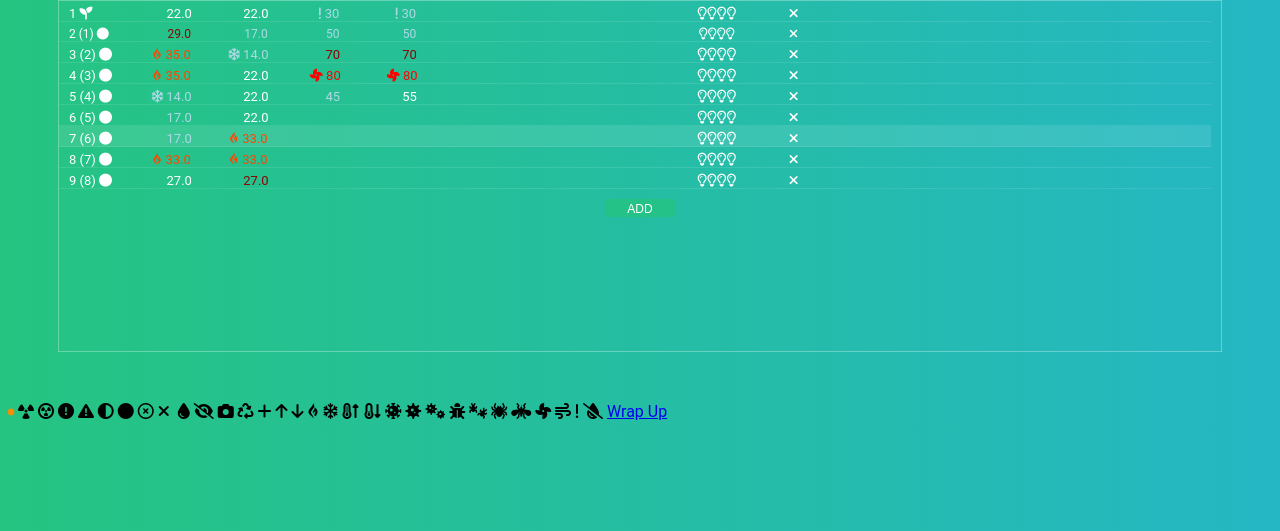
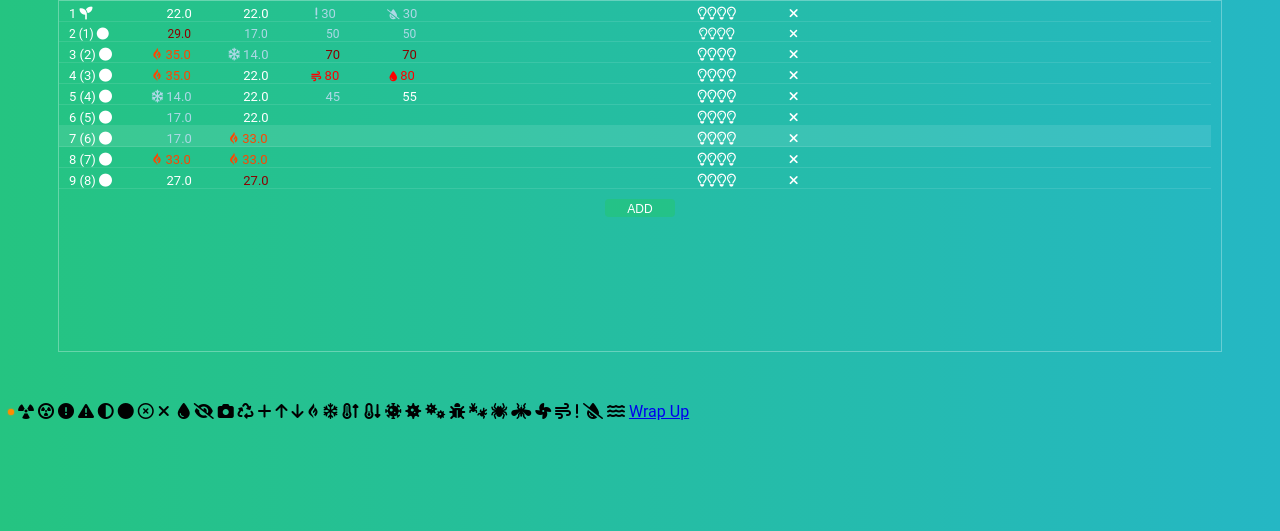
Before and after one commit to co01l3r/grow_log, a Django app: page /record/3f074ef6-ed42-4bf2-8ebd-35bcdbdbc9cf/ in a window 1280 px wide. Shown: the part 269-800 px from the top of the page. Run offline with Django 4.2, Linux system fonts and the light colour scheme; data comes from the database, SQL or seed files in the repository; both versions use the stored data as it was after the commit; some libraries are stand-ins or nearby versions.

Commit message:
refactor

```diff
--- a/records/templates/records/record.html
+++ b/records/templates/records/record.html
@@ -304,7 +304,7 @@
                         </span>
                         {% elif log.humidity_day >= 75 %}
                         <span id="humidity_day{{ log.id }}">
-                            <i class="fa-solid fa-fan"></i>
+                            <span style="font-size: 10px;"><i class="fa-solid fa-wind"></i></span>
                             {{ log.humidity_day|default_if_none:''}}
                         </span>
                         {% else %}
@@ -344,14 +344,13 @@
                     {% if log.humidity_night is not none %}
                         {% if log.humidity_night <= 30 %}
                         <span id="humidity_night{{ log.id }}">
-                            <i class="fa-solid fa-exclamation"></i>
+                            <span style="font-size: 10px;"><i class="fa-solid fa-droplet-slash"></i></span>
                             {{ log.humidity_night|default_if_none:'' }}
                         </span>
                         {% elif log.humidity_night >= 75 %}
                         <span id="humidity_night{{ log.id }}">
-                            <i class="fa-solid fa-fan"></i>
+                            <span style="font-size: 10px;"><i class="fa-solid fa-droplet"></i></span>
                             {{ log.humidity_night|default_if_none:''}}
-                        </span>
                         {% else %}
                         <span id="humidity_night{{ log.id }}">
                             {{ log.humidity_night|default_if_none:'' }}
@@ -394,14 +393,14 @@
                 {% if log.get_previous_log.light_height > log.light_height %}
                 <td style="padding-right: 15px;">
                     <span id="light_height{{ log.id }}">
-                        <i class="fa-solid fa-arrow-down"></i>
+                        <span style="font-size: 11px;"><i class="fa-solid fa-arrow-down"></i></span>
                         {{ log.light_height|default_if_none:'' }}
                     </span>
                 </td>
                 {% elif log.get_previous_log.light_height < log.light_height %}
                 <td style="padding-right: 15px;">
                     <span id="light_height{{ log.id }}">
-                        <i class="fa-solid fa-arrow-up"></i>
+                        <span style="font-size: 11px;"><i class="fa-solid fa-arrow-up"></i></span>
                         {{ log.light_height|default_if_none:'' }}
                     </span>
                 </td>
@@ -566,6 +565,7 @@
 <i class="fa-solid fa-wind"></i>
 <i class="fa-solid fa-exclamation"></i>
 <i class="fa-solid fa-droplet-slash"></i>
+<i class="fa-solid fa-water"></i>
 
 <a href="{% url 'phase_summary' pk=cycle.id %}">Wrap Up</a>
 
--- a/static/styles/app.css
+++ b/static/styles/app.css
@@ -719,7 +719,7 @@ tr:nth-child(2) td[colspan="2"] {
 /* Colors for humidity ranges */
 .hum-critical-low {
     color: lightblue;
-    padding-right: 8px;
+    padding-right: 15px;
 }
 
 .hum-low {
```
Also changed, not shown: db.sqlite3.
